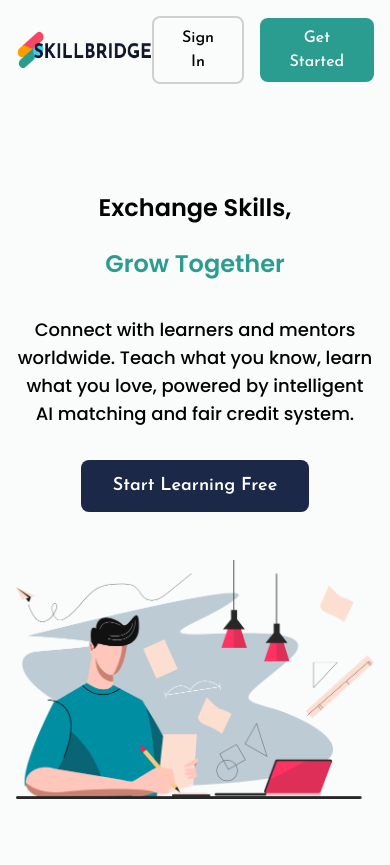
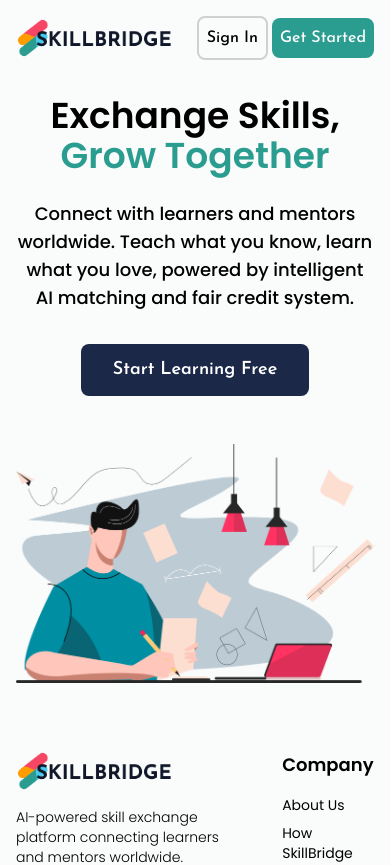
Before and after one commit to JunaidAly/SkillBridge, a React (Vite) app: page / in a window 390 px wide. Shown: the top 865 px of the page. Built offline with nearby package versions, Linux system fonts and the light colour scheme.

Commit message:
Improve button and hero section responsiveness
Adjusted spacing and padding for buttons and hero section to enhance responsiveness on smaller screens. Updated font size and line height in Hero heading for better visual hierarchy.

```diff
--- a/src/components/Header.jsx
+++ b/src/components/Header.jsx
@@ -31,7 +31,7 @@ function Header() {
           </nav>
 
           {/* Buttons */}
-          <div className="flex items-center space-x-4">
+          <div className="flex items-center space-x-1 sm:space-x-4">
             <Button variant="secondary">
               Sign In
             </Button>
--- a/src/components/Hero.jsx
+++ b/src/components/Hero.jsx
@@ -2,11 +2,11 @@ import Button from "../ui/Button";
 
 function Hero() {
   return (
-    <section className="max-w-7xl font-family-poppins mx-auto px-4 sm:px-6 lg:px-8 py-20">
+    <section className="max-w-7xl font-family-poppins mx-auto px-4 sm:px-6 lg:px-8 py-5 sm:py-20">
       <div className="grid grid-cols-1 lg:grid-cols-2 gap-12 items-center">
         {/* Left Content */}
         <div className="flex flex-col items-center text-center">
-          <h1 className=" text-2xl md:text-5xl font-semibold leading-14 text-black mb-6">
+          <h1 className=" text-4xl md:text-5xl font-semibold sm:leading-14 text-black mb-6">
             Exchange Skills, <br />
             <span className="text-teal">Grow Together</span>
           </h1>
--- a/src/ui/Button.jsx
+++ b/src/ui/Button.jsx
@@ -1,9 +1,9 @@
 function Button({ children, variant = "primary", onClick, className = "" }) {
-  const baseStyles = "font-poppins font-medium px-6 py-2 rounded-lg transition-all";
+  const baseStyles = "font-poppins font-medium px-2 sm:px-6 py-2 rounded-lg transition-all";
 
   const variants = {
     primary: "bg-teal text-white hover:opacity-90",
-    secondary: "text-black hover:text-teal text-[700] border-2 border-[#D0D0D0] hover:bg-dark-blue hover:text-white",
+    secondary: "text-black hover:text-teal sm:text-[700] border-2 border-[#D0D0D0] hover:bg-dark-blue hover:text-white",
     herobtn: "bg-dark-blue text-white hover:opacity-90",
     outline: "border-2 border-dark-blue text-dark-blue hover:bg-dark-blue hover:text-white",
   };
```
